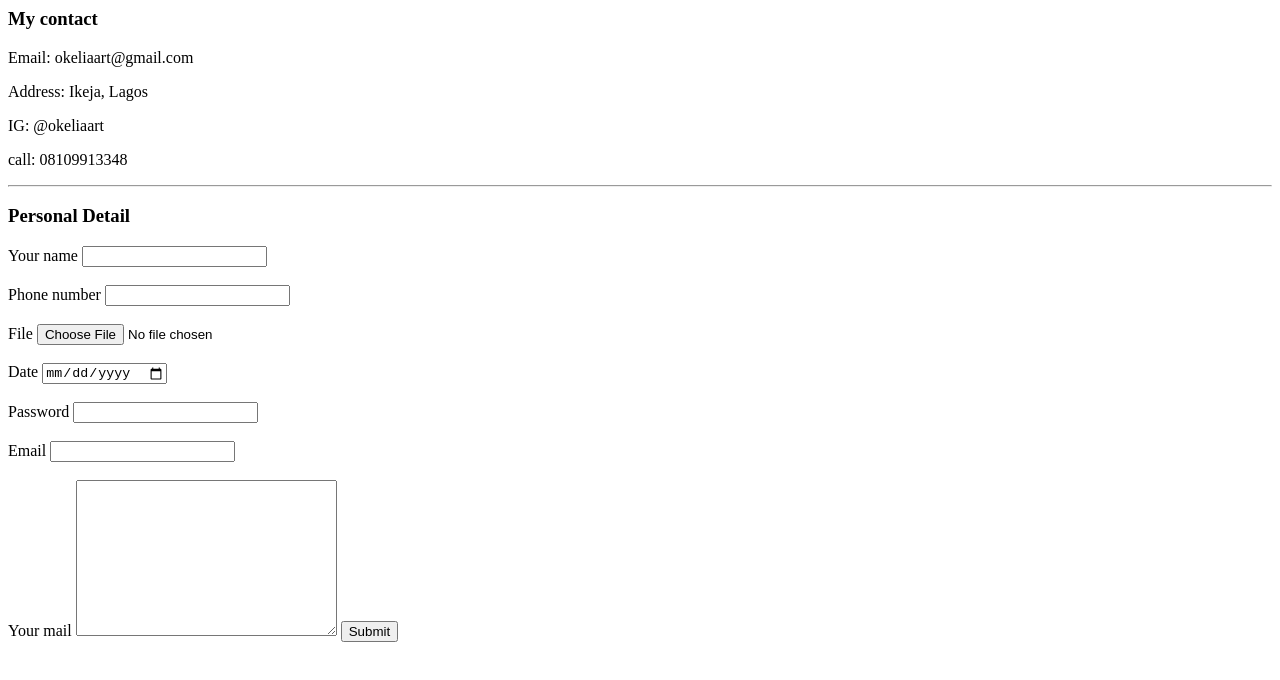
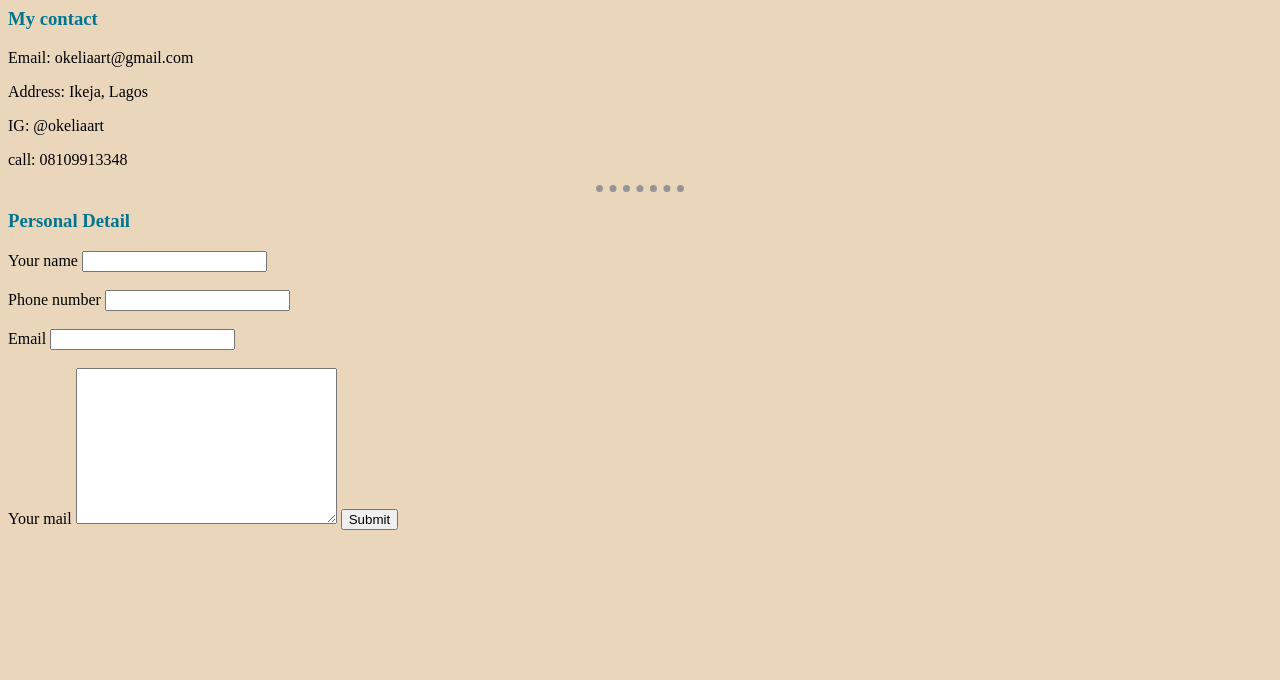
Before and after one commit to Okeliadev/cv, a plain HTML site: page contact.me.html in a window 1280 px wide. Drawn offline with Linux system fonts and the light colour scheme.

Commit message:
My initial cv website

```diff
--- a/contact.me.html
+++ b/contact.me.html
@@ -2,6 +2,7 @@
     <head>
         <meta charset="utf-8">
         <title>Contact me</title>
+        <link rel="stylesheet" href="css/style.css">
     </head>
     <body>
         <h3>My contact</h3>
@@ -18,14 +19,7 @@
                <lable>Phone number</lable>
                 <input type="number" name="yournumber" value="">
                 <br><br>
-                <label>File</label>
-                <input type="file" name="yourfile" value="">
-                <br><br>
-                <label>Date</label>
-                <input type="date">
-                <br><br>
-                <label>Password</label>
-                <input type="text"><br><br>
+
                 <label>Email</label>
                 <input type="email" name="youremail" value="">
                 <br><br>
--- /dev/null
+++ b/css/style.css
@@ -0,0 +1,26 @@
+
+body
+{
+background-color: #EAD7BB;"
+}
+
+hr
+{
+background-color: #EAD7BB;
+border-style: none;
+border-top-style: dotted;
+border-width: 7px;
+border-color: #939596;
+height: 0;
+width: 7%;
+}
+
+h1
+{
+color: #03738f;
+}
+
+h3
+{
+color: #03738f;
+}
```
Also changed, not shown: Hobbies.html (+1 -0 lines), color-lib.html (added, +18 -0 lines), index.html (+1 -0 lines).
